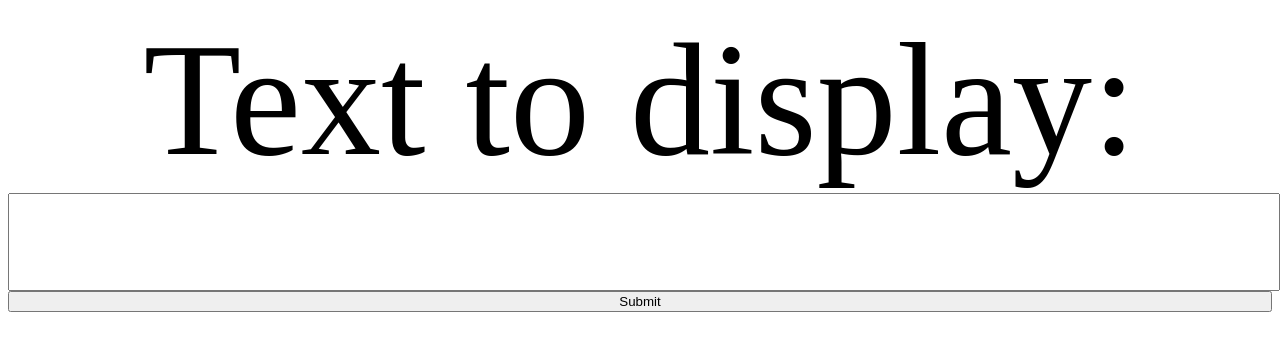
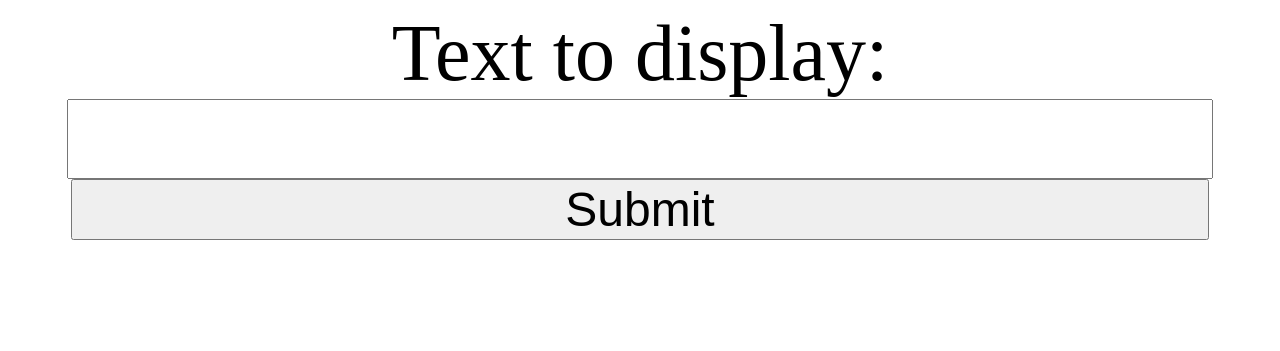
Before and after one commit to tsbarnes/webtext, a Flask app: page / in a window 1280 px wide. Shown: the top 351 px of the page. Run offline with Flask 2, Linux system fonts and the light colour scheme.

Commit message:
Improve styles

```diff
--- a/templates/index.html
+++ b/templates/index.html
@@ -13,18 +13,26 @@
 
         label {
             display: block;
-            font-size: 10em;
+            font-size: 5em;
             text-align: center;
-            width: 100%;
-            height: auto;
+            width: 90%;
+            margin: auto;
         }
 
         input {
             display: block;
-            font-size: 5em;
+            font-size: 4em;
             text-align: center;
-            width: 100%;
-            height: auto;
+            width: 90%;
+            margin: auto;
+        }
+
+        button {
+            display: block;
+            font-size: 3em;
+            text-align: center;
+            width: 90%;
+            margin: auto;
         }
     </style>
 </head>
```
